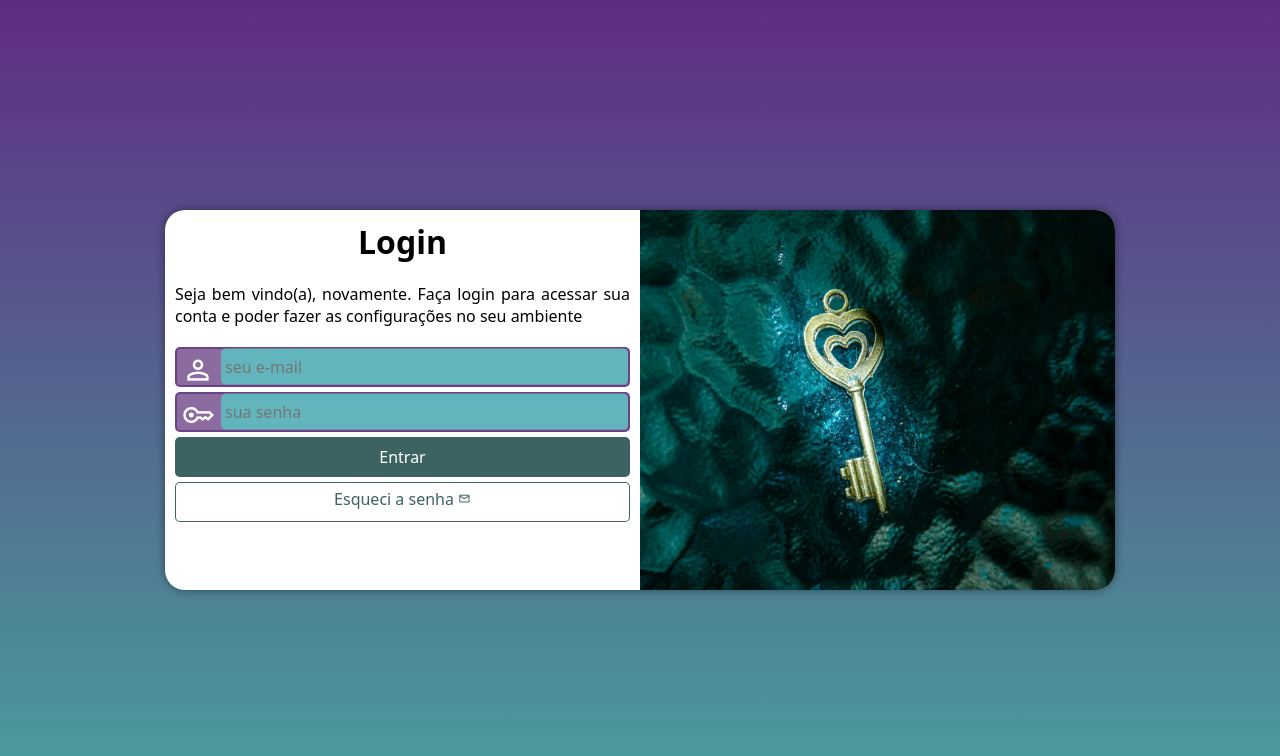
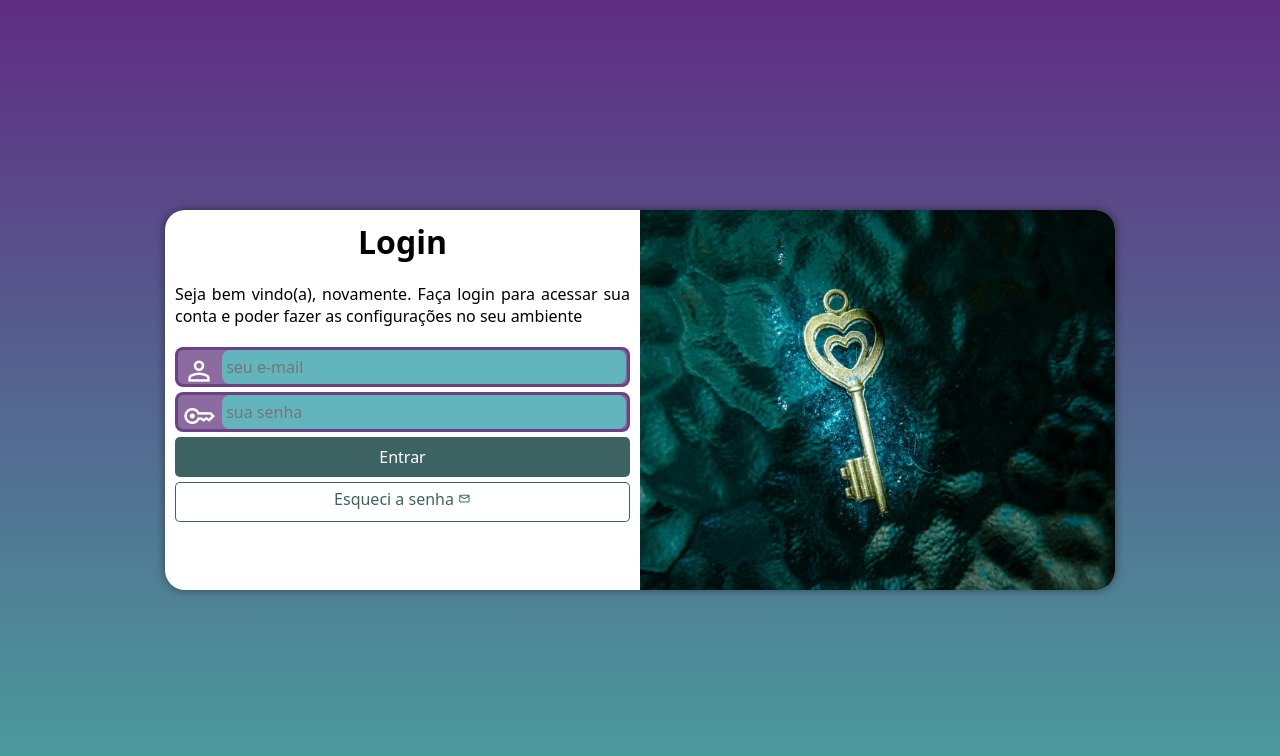
Before and after one commit to Mateus-d-Santos/projeto-login, a plain HTML site: page index.html in a window 1280 px wide. Drawn offline with nearby package versions, Linux system fonts and the light colour scheme.

Commit message:
bug-tela003

```diff
--- a/estilos/style.css
+++ b/estilos/style.css
@@ -65,14 +65,14 @@ div#formulario > p {
 
 form > div.campo{
     background-color: #5e327bb6;
-    border: 2px solid #5e327bb6;
+    border: 3px solid #5e327bb6;
     width: 100%;
     height: 40px;
-    border-radius: 5px;
+    border-radius: 8px;
     margin: 5px 0px;
 }
 
-div.campo > span{
+div.campo > span {
     color: white;
     font-size: 2em;
     width: 40px;
@@ -82,13 +82,12 @@ div.campo > span{
 div.campo > input {
     background-color: #58c9c5c9;
     font-size: 1em;
-    width: calc(100% - 44px);
+    width: calc(100% - 45px);
     height: 100%;
-    border-radius: 5px;
+    border-radius: 8px;
     border: 0px;
     padding: 4px;
-    transform: translateY(-42.4px);
-    translate: 44px;
+    transform: translateY(-13.9px);
 }
 
 div.campo > input:focus-within{
```
